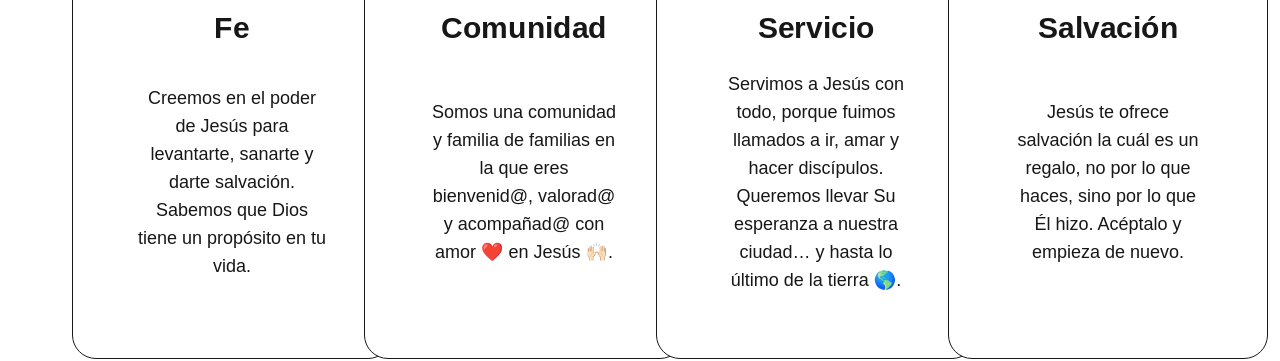
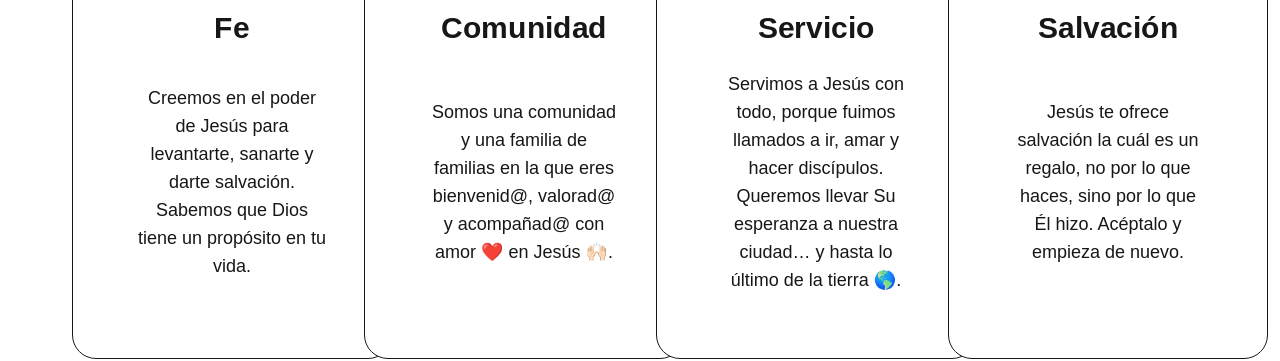
Before and after one commit to abnhernandez/montesion, a Next.js app: page / in a window 1280 px wide. Shown: the part 2662-3023 px from the top of the page. Built offline with nearby package versions, Linux system fonts and the light colour scheme; no server answers.

Commit message:
Update page.tsx

```diff
--- a/app/page.tsx
+++ b/app/page.tsx
@@ -497,7 +497,7 @@ export default function Page() {
 								animateBy="letters"
 							/>
 							<p className="text-lg text-muted-foreground text-center flex-1 flex items-center justify-center">
-								Somos una comunidad y familia de familias en la que eres bienvenid@, valorad@ y acompañad@ con amor ❤️ en Jesús 🙌🏻.
+								Somos una comunidad y una familia de familias en la que eres bienvenid@, valorad@ y acompañad@ con amor ❤️ en Jesús 🙌🏻.
 							</p>
 						</button>
 					</SpotlightCard>
```
